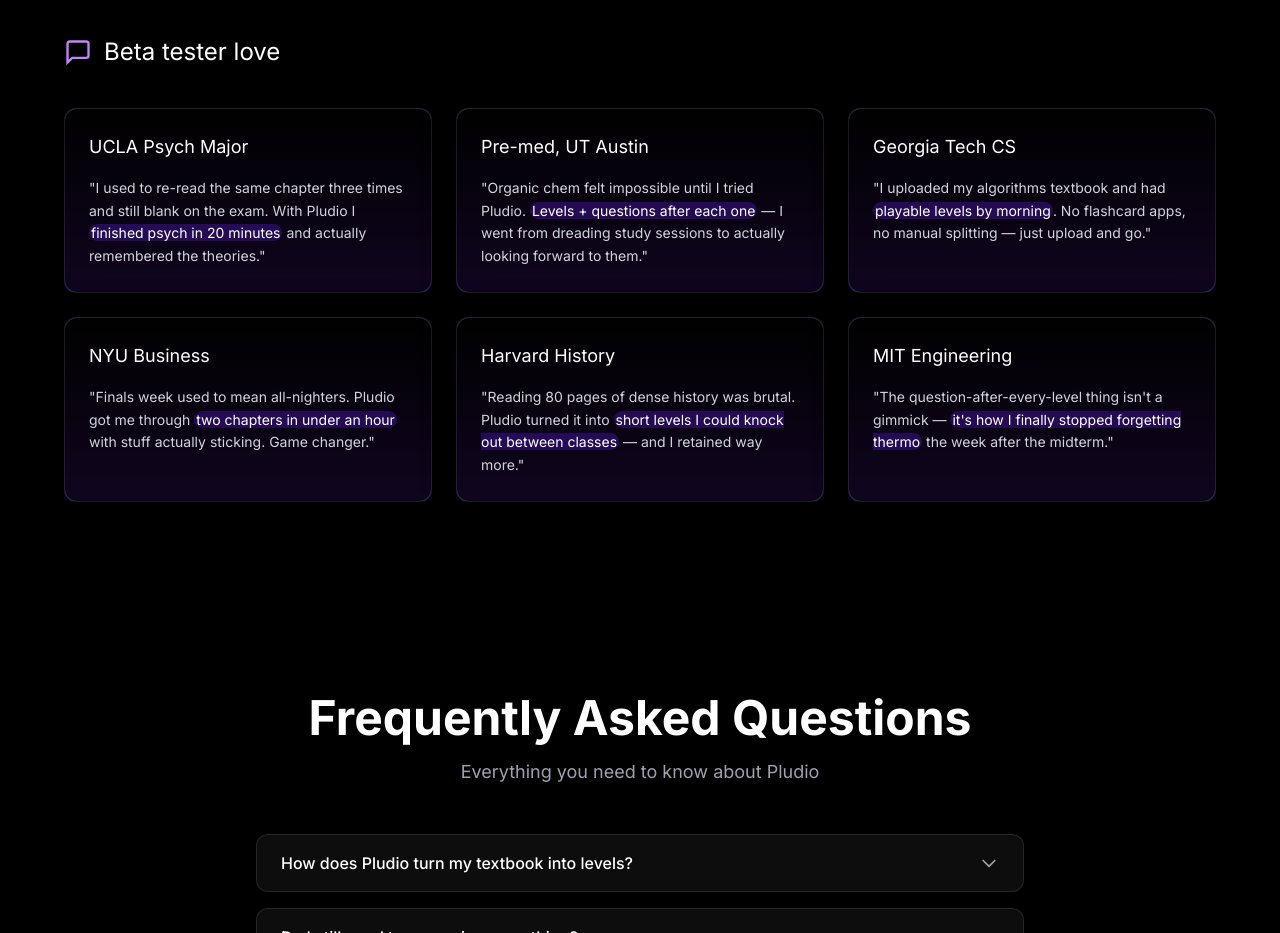
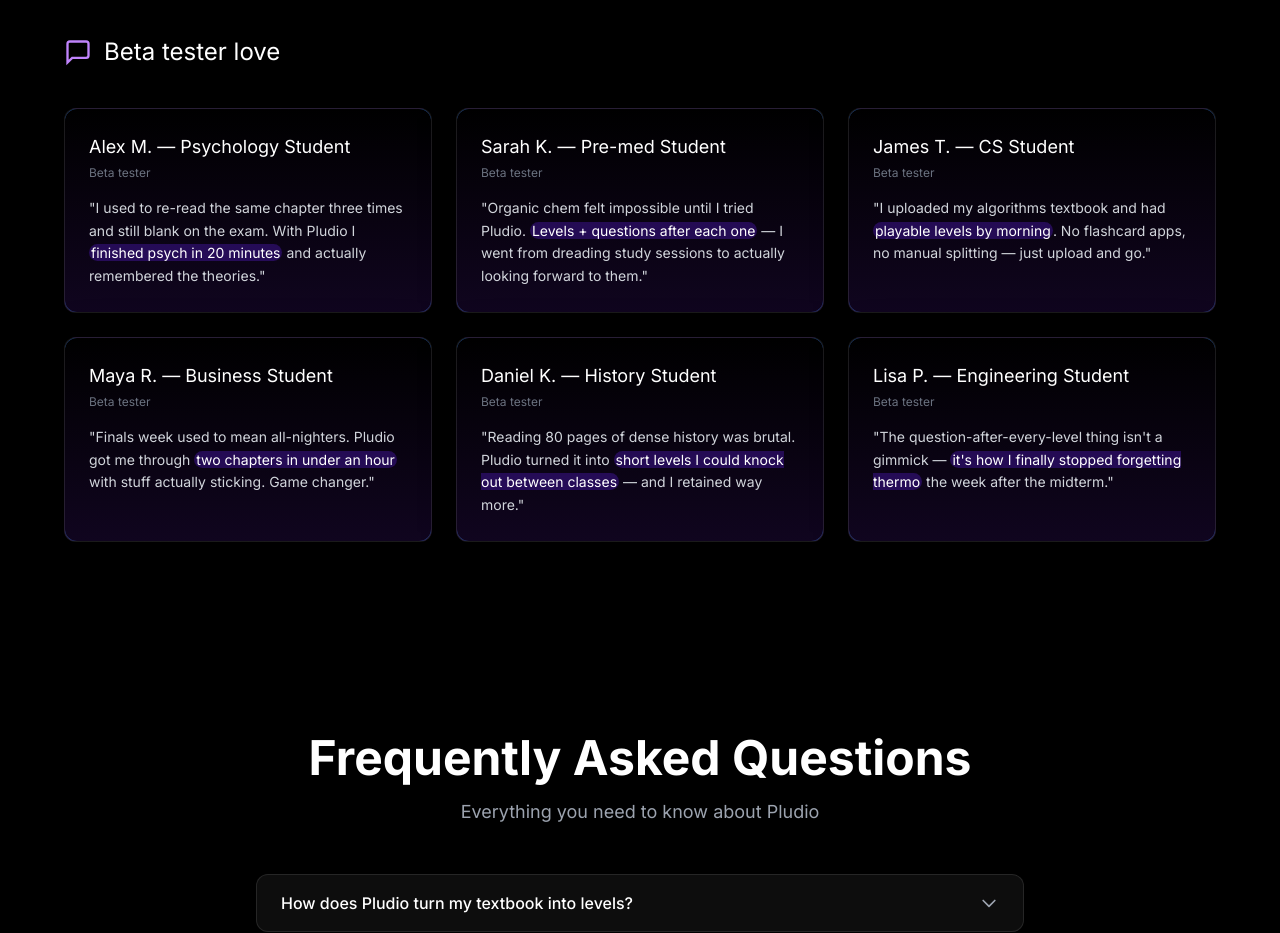
Before and after one commit to kaniishhjaeyco/pludio, a plain HTML site: page index.html in a window 1280 px wide. Shown: the part 2620-3553 px from the top of the page. Drawn offline with nearby package versions, Linux system fonts and the light colour scheme.

Commit message:
fixed testimonial names

```diff
--- a/index.html
+++ b/index.html
@@ -407,42 +407,60 @@
             <li class="relative overflow-hidden rounded-xl backdrop-blur-md border border-white/10 shadow-[0_0_40px_-10px_rgba(0,0,0,.6)] p-6 glass-card">
               <span class="pointer-events-none absolute inset-0 rounded-xl ring-1 ring-white/8"></span>
               <div class="relative">
-                <h4 class="font-normal text-white text-lg mb-4">UCLA Psych Major</h4>
+                <div class="mb-4">
+                  <h4 class="font-normal text-white text-lg">Alex M. — Psychology Student</h4>
+                  <p class="text-gray-500 text-xs mt-1">Beta tester</p>
+                </div>
                 <p class="text-gray-300 text-sm leading-relaxed">"I used to re-read the same chapter three times and still blank on the exam. With Pludio I <span class="highlight-purple text-white">finished psych in 20 minutes</span> and actually remembered the theories."</p>
               </div>
             </li>
             <li class="relative overflow-hidden rounded-xl backdrop-blur-md border border-white/10 shadow-[0_0_40px_-10px_rgba(0,0,0,.6)] p-6 glass-card">
               <span class="pointer-events-none absolute inset-0 rounded-xl ring-1 ring-white/8"></span>
               <div class="relative">
-                <h4 class="font-normal text-white text-lg mb-4">Pre-med, UT Austin</h4>
+                <div class="mb-4">
+                  <h4 class="font-normal text-white text-lg">Sarah K. — Pre-med Student</h4>
+                  <p class="text-gray-500 text-xs mt-1">Beta tester</p>
+                </div>
                 <p class="text-gray-300 text-sm leading-relaxed">"Organic chem felt impossible until I tried Pludio. <span class="highlight-purple text-white">Levels + questions after each one</span> — I went from dreading study sessions to actually looking forward to them."</p>
               </div>
             </li>
             <li class="relative overflow-hidden rounded-xl backdrop-blur-md border border-white/10 shadow-[0_0_40px_-10px_rgba(0,0,0,.6)] p-6 glass-card">
               <span class="pointer-events-none absolute inset-0 rounded-xl ring-1 ring-white/8"></span>
               <div class="relative">
-                <h4 class="font-normal text-white text-lg mb-4">Georgia Tech CS</h4>
+                <div class="mb-4">
+                  <h4 class="font-normal text-white text-lg">James T. — CS Student</h4>
+                  <p class="text-gray-500 text-xs mt-1">Beta tester</p>
+                </div>
                 <p class="text-gray-300 text-sm leading-relaxed">"I uploaded my algorithms textbook and had <span class="highlight-purple text-white">playable levels by morning</span>. No flashcard apps, no manual splitting — just upload and go."</p>
               </div>
             </li>
             <li class="relative overflow-hidden rounded-xl backdrop-blur-md border border-white/10 shadow-[0_0_40px_-10px_rgba(0,0,0,.6)] p-6 glass-card">
               <span class="pointer-events-none absolute inset-0 rounded-xl ring-1 ring-white/8"></span>
               <div class="relative">
-                <h4 class="font-normal text-white text-lg mb-4">NYU Business</h4>
+                <div class="mb-4">
+                  <h4 class="font-normal text-white text-lg">Maya R. — Business Student</h4>
+                  <p class="text-gray-500 text-xs mt-1">Beta tester</p>
+                </div>
                 <p class="text-gray-300 text-sm leading-relaxed">"Finals week used to mean all-nighters. Pludio got me through <span class="highlight-purple text-white">two chapters in under an hour</span> with stuff actually sticking. Game changer."</p>
               </div>
             </li>
             <li class="relative overflow-hidden rounded-xl backdrop-blur-md border border-white/10 shadow-[0_0_40px_-10px_rgba(0,0,0,.6)] p-6 glass-card">
               <span class="pointer-events-none absolute inset-0 rounded-xl ring-1 ring-white/8"></span>
               <div class="relative">
-                <h4 class="font-normal text-white text-lg mb-4">Harvard History</h4>
+                <div class="mb-4">
+                  <h4 class="font-normal text-white text-lg">Daniel K. — History Student</h4>
+                  <p class="text-gray-500 text-xs mt-1">Beta tester</p>
+                </div>
                 <p class="text-gray-300 text-sm leading-relaxed">"Reading 80 pages of dense history was brutal. Pludio turned it into <span class="highlight-purple text-white">short levels I could knock out between classes</span> — and I retained way more."</p>
               </div>
             </li>
             <li class="relative overflow-hidden rounded-xl backdrop-blur-md border border-white/10 shadow-[0_0_40px_-10px_rgba(0,0,0,.6)] p-6 glass-card">
               <span class="pointer-events-none absolute inset-0 rounded-xl ring-1 ring-white/8"></span>
               <div class="relative">
-                <h4 class="font-normal text-white text-lg mb-4">MIT Engineering</h4>
+                <div class="mb-4">
+                  <h4 class="font-normal text-white text-lg">Lisa P. — Engineering Student</h4>
+                  <p class="text-gray-500 text-xs mt-1">Beta tester</p>
+                </div>
                 <p class="text-gray-300 text-sm leading-relaxed">"The question-after-every-level thing isn't a gimmick — <span class="highlight-purple text-white">it's how I finally stopped forgetting thermo</span> the week after the midterm."</p>
               </div>
             </li>
```
